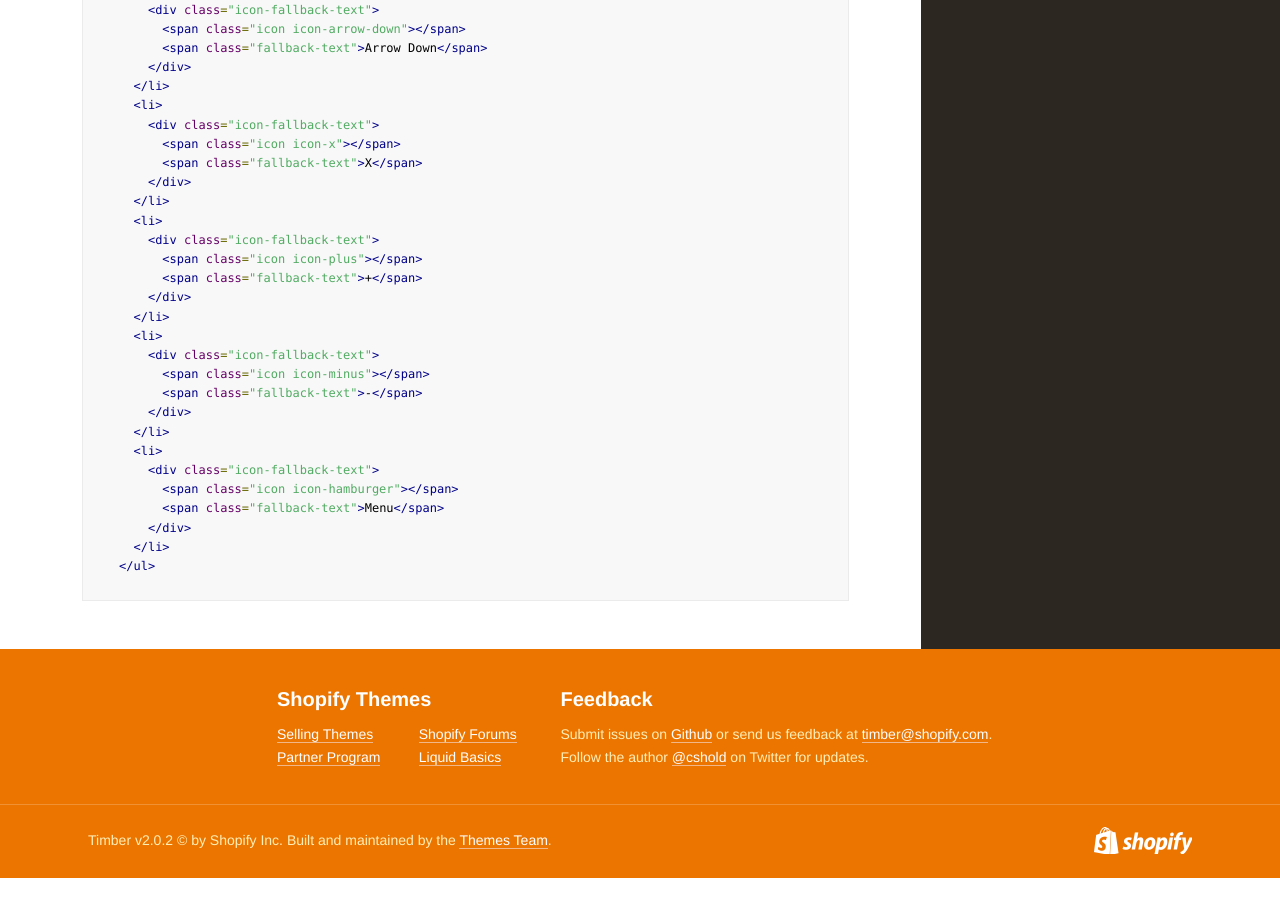
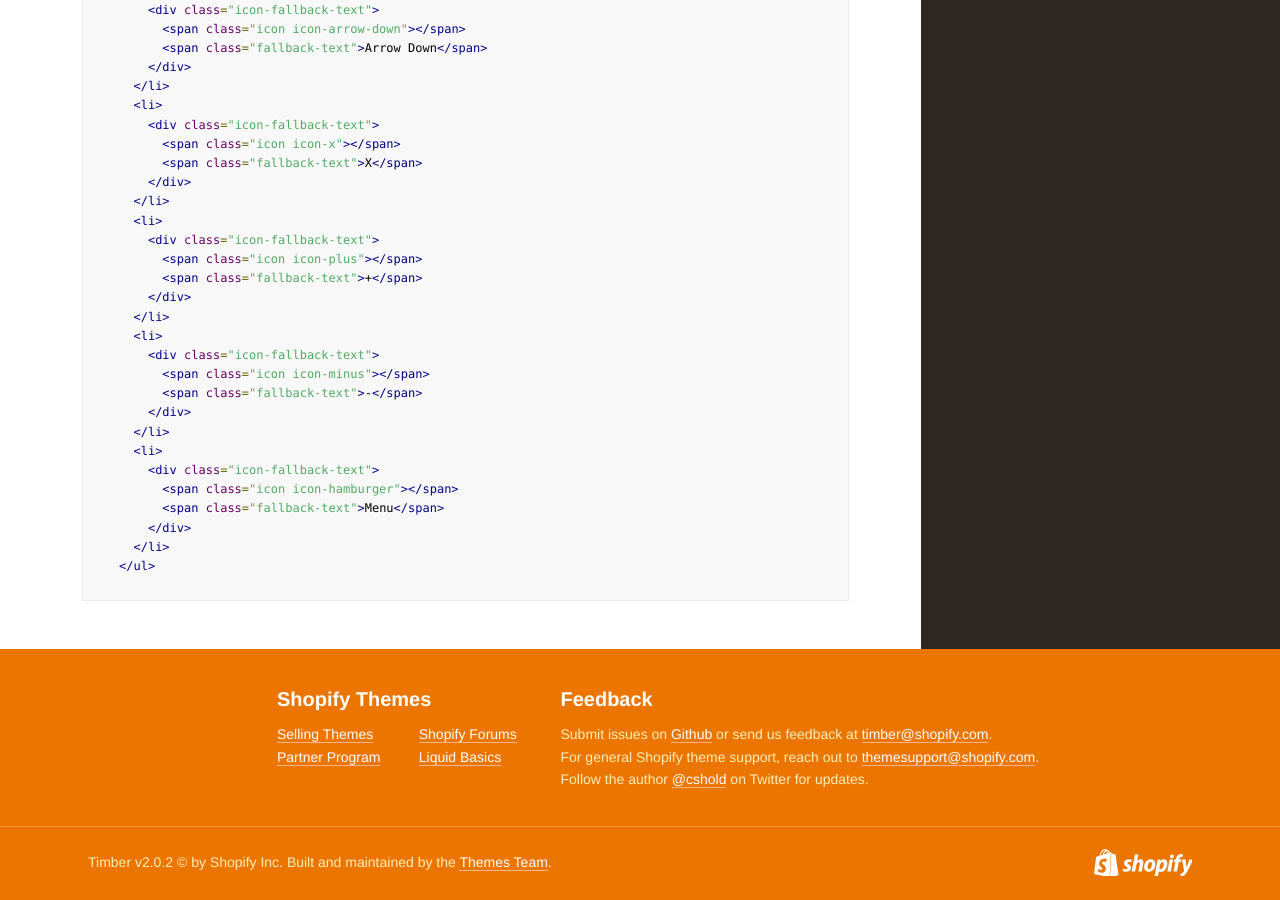
Before and after one commit to Shopify/Timber, a Jekyll site: the page built from index.html, in a window 1280 px wide and 900 px high, scrolled down 31153 px. Built offline with Jekyll 4.4.1, drawn with Linux system fonts in a browser that asks for light colours; nearby versions of some CDN libraries; some web fonts are replaced; before the commit the page ends 32031 px from its top, so only the background shows below that.

Commit message:
Added theme support email to footer

```diff
--- a/_includes/footer.html
+++ b/_includes/footer.html
@@ -23,7 +23,7 @@
 
         <div class="grid__item large--seven-twelfths push--large--one-sixth">
           <h4 class="footer-title">Feedback</h4>
-          <p>Submit issues on <a href="https://github.com/Shopify/Timber/issues" class="footer-link">Github</a> or send us feedback at <a href="mailto:timber@shopify.com?subject=Timber&nbsp;Feedback" class="footer-link">timber@shopify.com</a>.<br>
+          <p>Submit issues on <a href="https://github.com/Shopify/Timber/issues" class="footer-link">Github</a> or send us feedback at <a href="mailto:timber@shopify.com?subject=Timber&nbsp;Feedback" class="footer-link">timber@shopify.com</a>.<br> For general Shopify theme support, reach out to <a href="mailto:themesupport@shopify.com?subject=Timber&nbsp;Feedback" class="footer-link">themesupport@shopify.com</a>.<br>
           Follow the author <a href="https://twitter.com/cshold" title="Follow Us" class="footer-link">@cshold</a> on Twitter for updates.</p>
         </div>
       </div>
```
